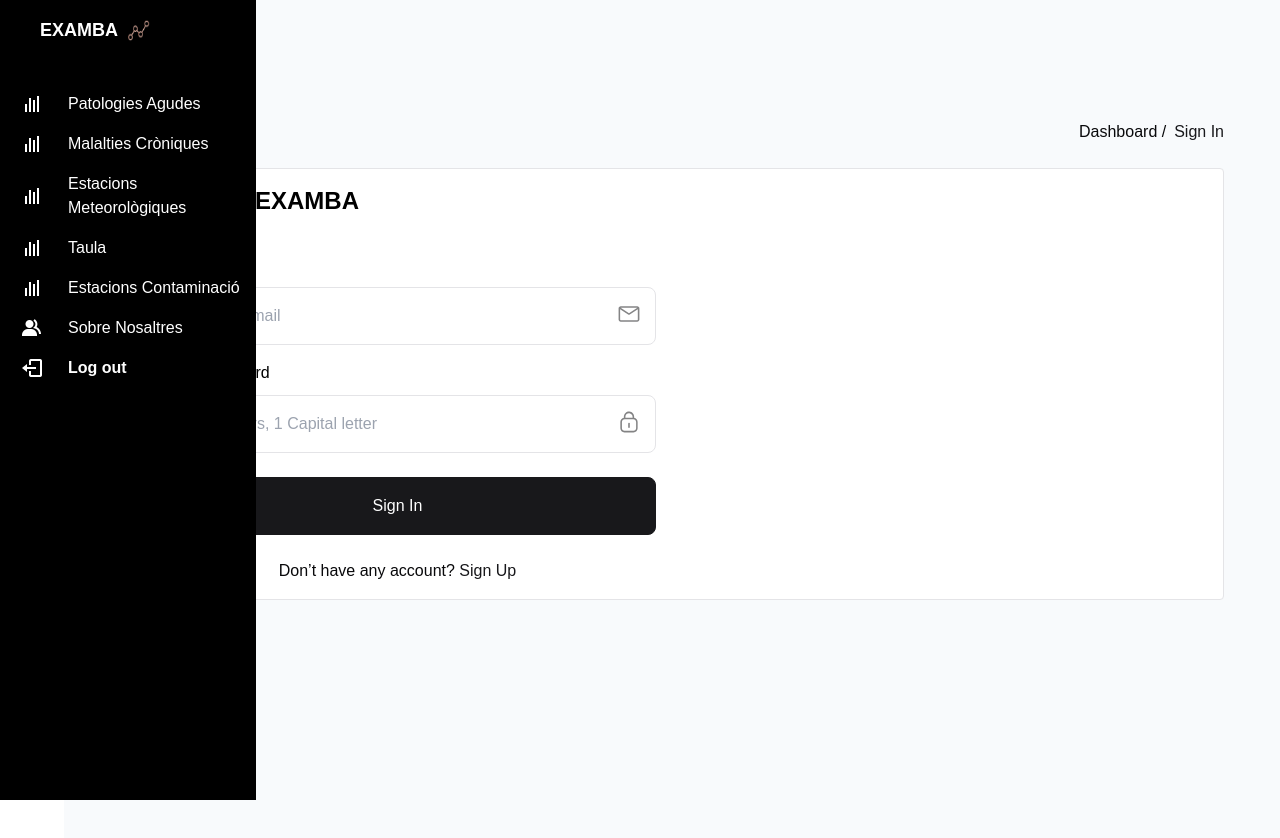
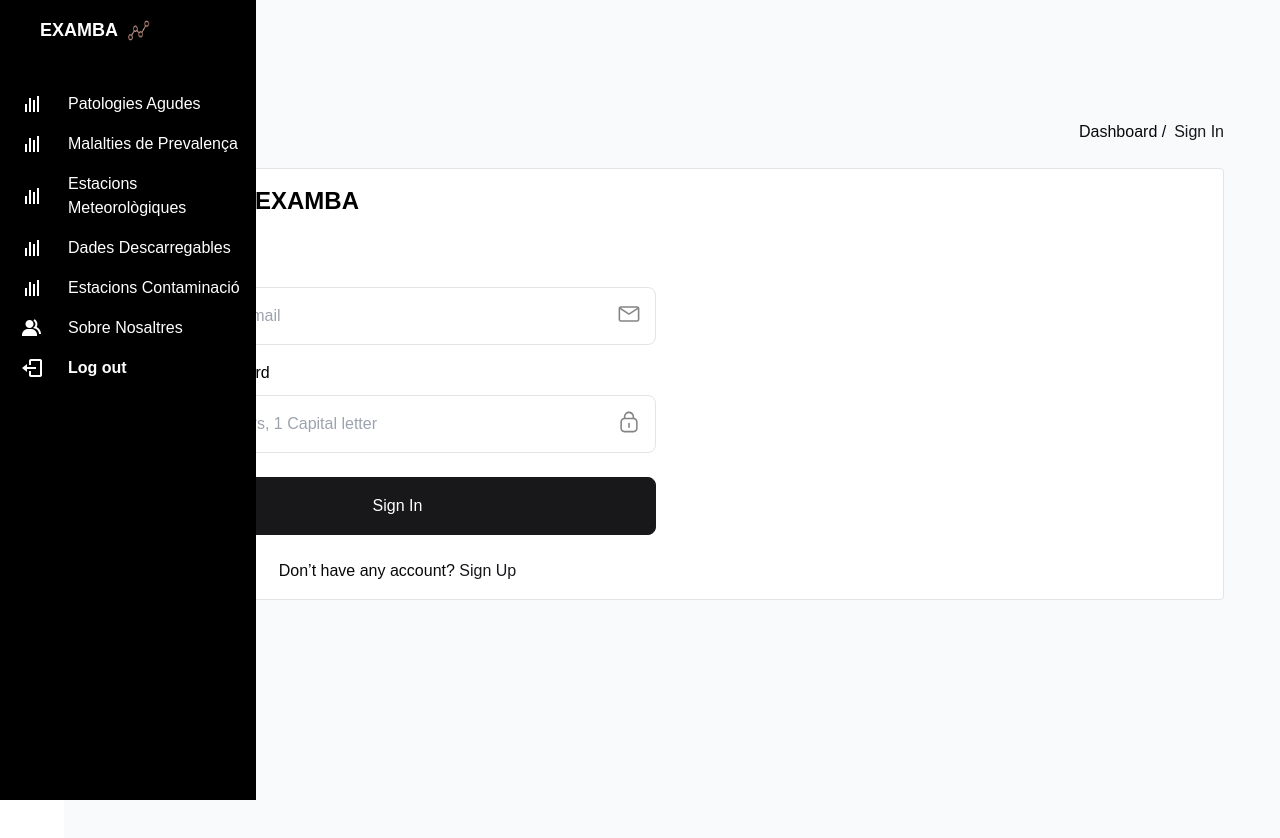
Before and after one commit to examba-tech/dashboard, a Next.js app: page /auth/signin in a window 1280 px wide. Shown: the top 838 px of the page. Built offline with nearby package versions, Linux system fonts and the light colour scheme; a web font is replaced by a local one.

Commit message:
update policia de los nombres de la sidebar

```diff
--- a/src/components/ui/Sidebar.tsx
+++ b/src/components/ui/Sidebar.tsx
@@ -87,7 +87,7 @@ const Sidebar = ({
                   isVisible ? "" : "opacity-0"
                 }`}
               >
-                Malalties Cròniques
+                Malalties de Prevalença
               </Link>
             </li>
             <li className="flex items-center">
@@ -121,7 +121,7 @@ const Sidebar = ({
                   isVisible ? "" : "opacity-0"
                 }`}
               >
-                Taula
+                Dades Descarregables
               </Link>
             </li>
             <li className="flex items-center">
```
